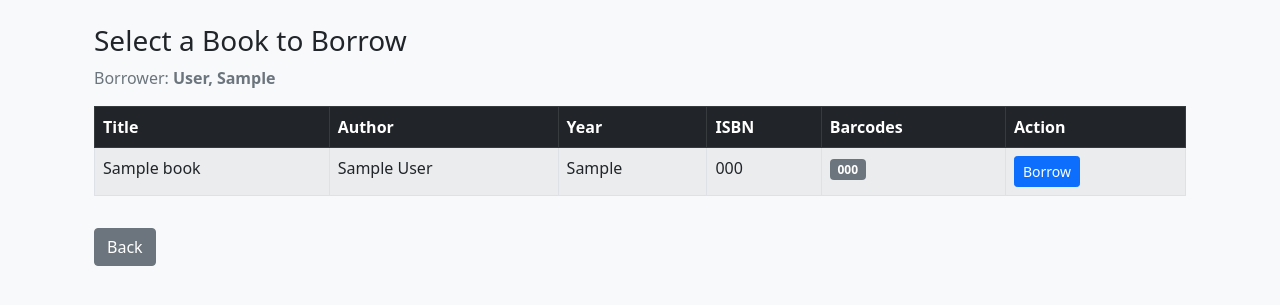
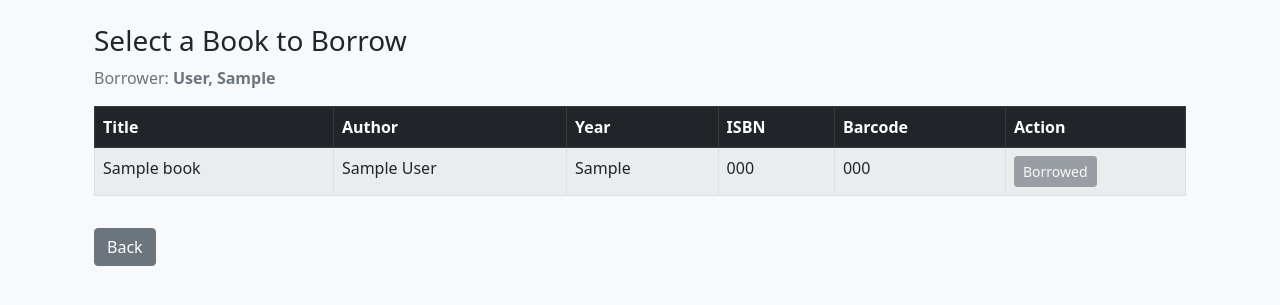
Before and after one commit to renspike1993/moist-django, a Django app: page /library/borrow-books/1/ in a window 1280 px wide. Shown: the part 56-361 px from the top of the page. Run offline with Django 4.2, Linux system fonts and the light colour scheme; a user stored in the database is signed in; tables that the repository leaves empty hold one stand-in row (values such as "Sample post"); some libraries are stand-ins or nearby versions.

Commit message:
borrowed books logic

```diff
--- a/apps/app2/models.py
+++ b/apps/app2/models.py
@@ -68,7 +68,7 @@ class BookBarcode(models.Model):
 class BorrowedBook(models.Model):
     book = models.ForeignKey(Book, on_delete=models.CASCADE, related_name="borrow_records")
     borrower = models.ForeignKey(Student, on_delete=models.CASCADE, related_name="borrowed_books")
-
+    barcode = models.ForeignKey('BookBarcode', on_delete=models.CASCADE, related_name="borrowed_records", null=True, blank=True)
     date_borrowed = models.DateTimeField(auto_now_add=True)
     due_date = models.DateField()
     date_returned = models.DateField(blank=True, null=True)
--- a/apps/app2/urls.py
+++ b/apps/app2/urls.py
@@ -11,11 +11,16 @@ urlpatterns = [
     path('<int:pk>/edit/', views.book_update, name='book_update'),
     path('<int:pk>/delete/', views.book_delete, name='book_delete'),
     path('borrow-books/<int:student_id>/', views.borrow_book_list, name='borrow_book_list'),
+    # path(
+    #     'borrow-books/<int:student_id>/<int:book_id>/borrow/',
+    #     views.borrow_book,
+    #     name='borrow_book'
+    # ),
+    path("books/<int:pk>/barcode/add/", views.bookbarcode_create, name="bookbarcode_create"),
     path(
-        'borrow-books/<int:student_id>/<int:book_id>/borrow/',
+        'borrow-books/<int:student_id>/<int:book_id>/<int:barcode_id>/borrow/',
         views.borrow_book,
         name='borrow_book'
     ),
-    path("books/<int:pk>/barcode/add/", views.bookbarcode_create, name="bookbarcode_create"),
-
+    path('borrowed/<int:borrowed_id>/return/', views.return_book, name='return_book'),
 ]
--- a/apps/app2/views.py
+++ b/apps/app2/views.py
@@ -65,32 +65,44 @@ def book_delete(request, pk):
         return redirect('book_list')
     return render(request, 'app2/book/book_confirm_delete.html', {'book': book})
 
+
 @login_required
-
 def borrow_book_list(request, student_id):
     student = get_object_or_404(Student, pk=student_id)
-    books = Book.objects.prefetch_related('barcodes').all()  # prefetch barcodes
+    books = Book.objects.prefetch_related("barcodes").all()
 
-    return render(request, "app2/book/borrow_book_list.html", {
+    # Prepare a set of borrowed barcode IDs
+    borrowed_barcodes = set(
+        BorrowedBook.objects.filter(borrower=student, status="borrowed")
+        .values_list("barcode_id", flat=True)
+    )
+
+    context = {
         "student": student,
-        "books": books
-    })
+        "books": books,
+        "borrowed_barcodes": borrowed_barcodes,
+    }
+    return render(request, "app2/book/borrow_book_list.html", context)
 
-def borrow_book(request, student_id, book_id):
+
+@login_required
+def borrow_book(request, student_id, book_id, barcode_id):
     student = get_object_or_404(Student, pk=student_id)
     book = get_object_or_404(Book, pk=book_id)
+    barcode = get_object_or_404(BookBarcode, pk=barcode_id)
 
+    # Create BorrowedBook record
     BorrowedBook.objects.create(
         borrower=student,
         book=book,
-        due_date=timezone.now().date() + timedelta(days=7)
+        barcode=barcode,
+        due_date=timezone.now().date() + timedelta(days=7)  # 7-day borrowing period
     )
 
-    messages.success(request, f"{book.title} borrowed successfully!")
-    return redirect('borrow_book_list', student_id=student_id)
+    messages.success(request, f"{book.title} ({barcode.barcode}) borrowed successfully!")
+    return redirect('borrow_book_list', student_id=student.id)
 
-
-
+@login_required
 def bookbarcode_create(request, pk):
     book = get_object_or_404(Book, pk=pk)
 
@@ -112,4 +124,18 @@ def bookbarcode_create(request, pk):
 
     return render(request, "app2/book/bookbarcode_form.html", {"book": book})
 
+
+@login_required
+def return_book(request, borrowed_id):
+    borrowed = get_object_or_404(BorrowedBook, pk=borrowed_id)
+
+    if borrowed.status == 'borrowed':
+        borrowed.status = 'returned'
+        borrowed.date_returned = timezone.now()
+        borrowed.save()
+        messages.success(request, f"{borrowed.book.title} has been returned successfully.")
+    else:
+        messages.warning(request, f"{borrowed.book.title} was already returned.")
+
+    return redirect('student_detail', pk=borrowed.borrower.id)
 # ----------------------------------------------------------------------------------
--- a/templates/app2/book/borrow_book_list.html
+++ b/templates/app2/book/borrow_book_list.html
@@ -1,5 +1,4 @@
-{% extends "base.html" %}
-{% block content %}
+{% extends "base.html" %} {% block content %}
 
 <div class="container mt-4">
 	<h3>Select a Book to Borrow</h3>
@@ -13,31 +12,35 @@
 					<th>Author</th>
 					<th>Year</th>
 					<th>ISBN</th>
-                    <th>Barcodes</th>
+					<th>Barcode</th>
 					<th width="180">Action</th>
 				</tr>
 			</thead>
 			<tbody>
-                {% for book in books %}
+				{% for book in books %} {% if book.barcodes.all %} {% for barcode in book.barcodes.all %}
 				<tr>
 					<td>{{ book.title }}</td>
 					<td>{{ book.author }}</td>
 					<td>{{ book.publication_year }}</td>
 					<td>{{ book.isbn }}</td>
+					<td>{{ barcode.barcode }}</td>
 					<td>
-                        {% if book.barcodes.all %}
-                            {% for barcode in book.barcodes.all %}
-                                <span class="badge bg-secondary">{{ barcode.barcode }}</span>
-                            {% endfor %}
+						{% if barcode.id in borrowed_barcodes %}
+						<button class="btn btn-sm btn-secondary" disabled>Borrowed</button>
 						{% else %}
-                            <span class="text-muted">No barcodes</span>
+						<a href="{% url 'borrow_book' student.id book.id barcode.id %}" class="btn btn-sm btn-primary">Borrow</a>
 						{% endif %}
 					</td>
-                    <td>
-                        <a href="{% url 'borrow_book' student.id book.id %}" class="btn btn-sm btn-primary">Borrow</a>
-                    </td>
 				</tr>
-                {% empty %}
+				{% endfor %} {% else %}
+				<tr>
+					<td>{{ book.title }}</td>
+					<td>{{ book.author }}</td>
+					<td>{{ book.publication_year }}</td>
+					<td>{{ book.isbn }}</td>
+					<td colspan="2" class="text-muted">No barcodes</td>
+				</tr>
+				{% endif %} {% empty %}
 				<tr>
 					<td colspan="6" class="text-center">No books available.</td>
 				</tr>
```
Also changed, not shown: templates/app1/student/student_detail.html (+15 -1 lines), apps/app2/migrations/0007_borrowedbook_barcode.py (added). Lines whose indentation alone changed are shown as unchanged.
